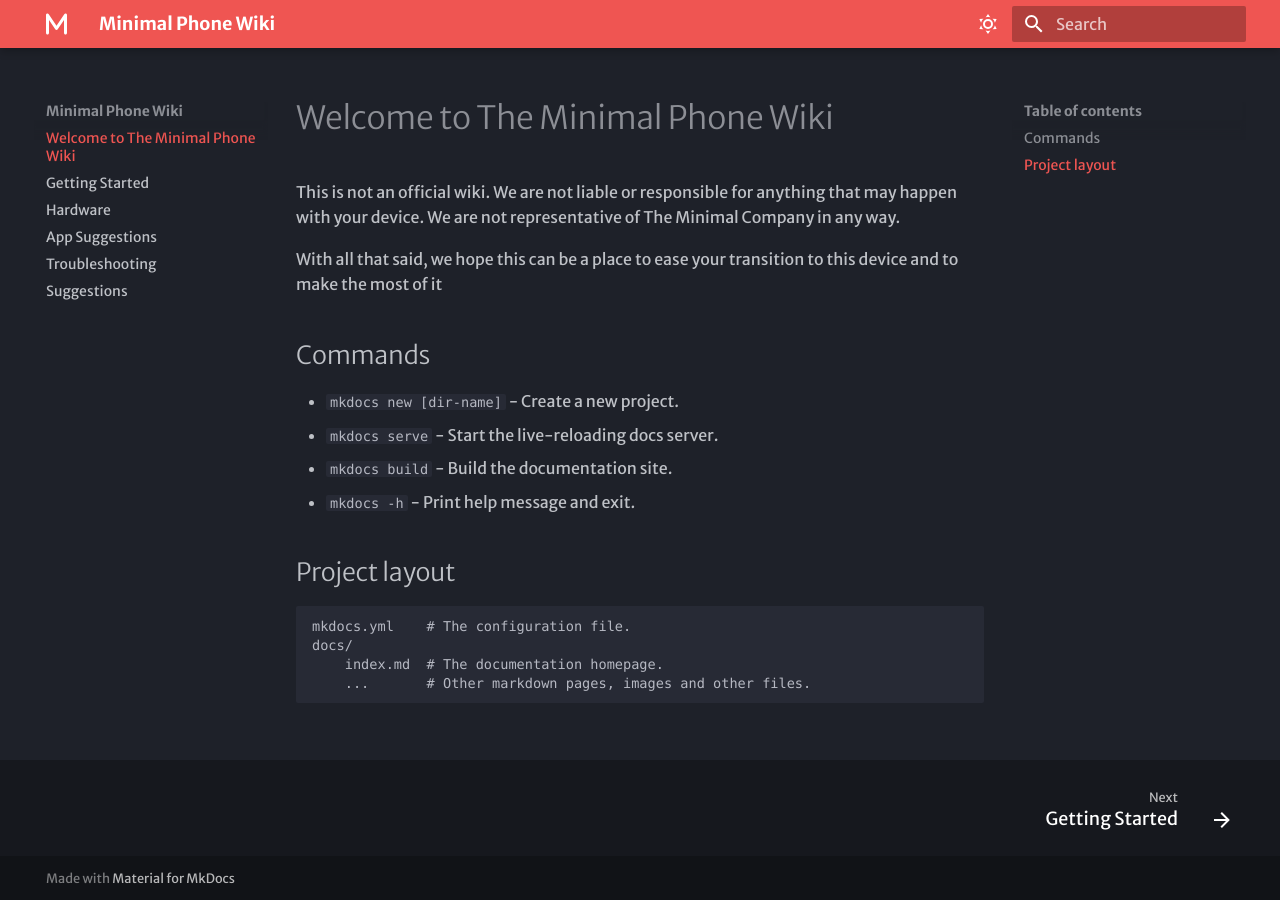
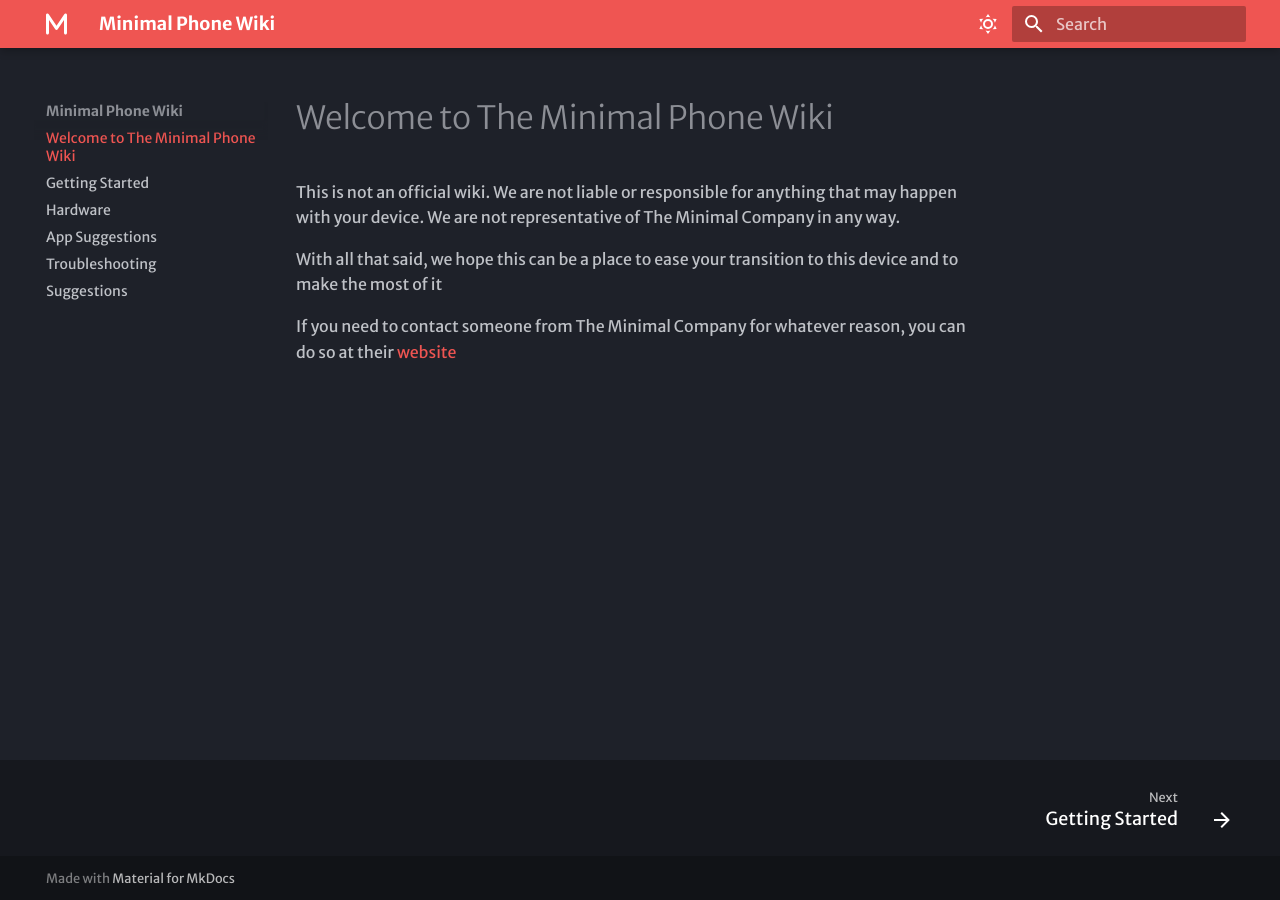
Before and after one commit to theblcl/Minimal-Phone-Guide, an MkDocs documentation site: the page built from docs/index.md, in a window 1280 px wide. Built offline with MkDocs 1.6.1 and Material for MkDocs 9.7.7, drawn with Linux system fonts in a browser that asks for light colours; some web fonts are replaced.

Commit message:
change to intro

```diff
--- a/docs/index.md
+++ b/docs/index.md
@@ -4,16 +4,4 @@
 
 With all that said, we hope this can be a place to ease your transition to this device and to make the most of it
 
-## Commands
-
-* `mkdocs new [dir-name]` - Create a new project.
-* `mkdocs serve` - Start the live-reloading docs server.
-* `mkdocs build` - Build the documentation site.
-* `mkdocs -h` - Print help message and exit.
-
-## Project layout
-
-    mkdocs.yml    # The configuration file.
-    docs/
-        index.md  # The documentation homepage.
-        ...       # Other markdown pages, images and other files.
+If you need to contact someone from The Minimal Company for whatever reason, you can do so at their [website](https://minimalcompany.com/)
```
